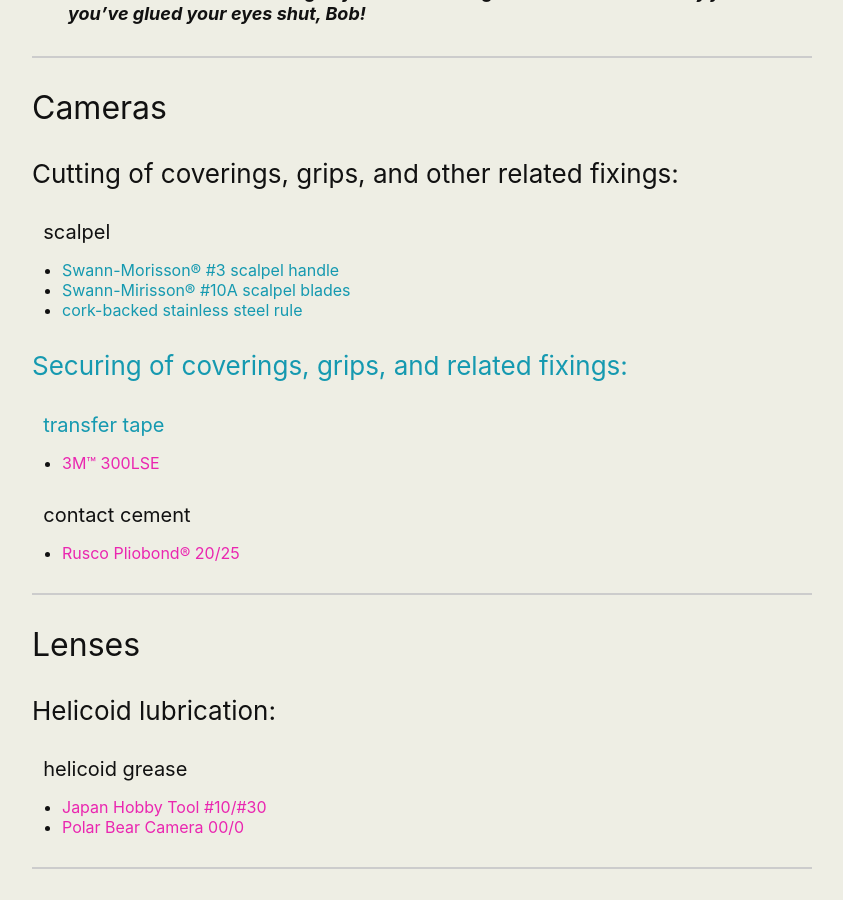
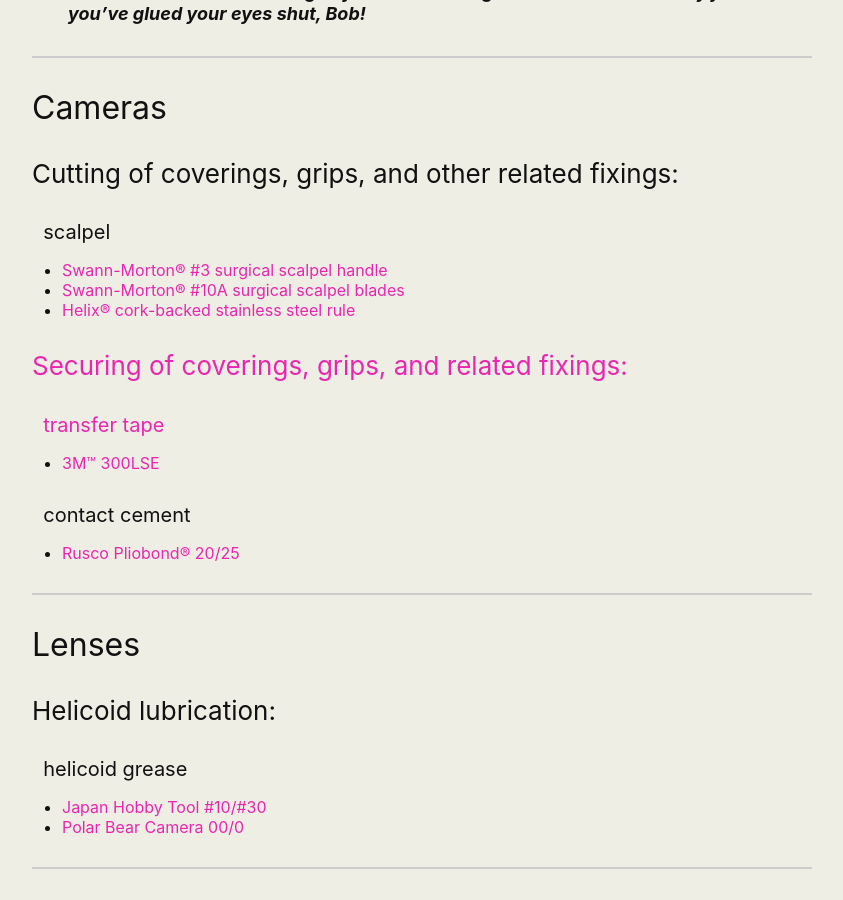
Before and after one commit to martbetz/martbetz.github.io, a Jekyll site: the page built from servicing-and-repair-resources.html, in a window 1280 px wide and 900 px high, scrolled down 331 px. Shown: the whole window, without its empty margins (218-1061 px from the left). Built offline with Jekyll 4.4.1, drawn with Linux system fonts in a browser that asks for light colours.

Commit message:
Update servicing-and-repair-resources.html

```diff
--- a/servicing-and-repair-resources.html
+++ b/servicing-and-repair-resources.html
@@ -21,9 +21,9 @@
 <h3>Cutting of coverings, grips, and other related fixings:</h3>
 <h4>&nbsp;&nbsp;scalpel</h4>
 <ul>
-<li><a href="">Swann-Morisson® #3 scalpel handle</li>
-<li><a href="">Swann-Mirisson® #10A scalpel blades</li>
-<li><a href="">cork-backed stainless steel rule</li>
+<li><a href="https://www.swann-morton.com/product/123.php">Swann-Morton® #3 surgical scalpel handle</li>
+<li><a href="https://www.swann-morton.com/product/17.php">Swann-Morton® #10A surgical scalpel blades</li>
+<li><a href="https://www.hobbycraft.co.uk/helix-non-slip-steel-rule-45cm/5669481000.html">Helix® cork-backed stainless steel rule</li>
 </ul>
 <h3>Securing of coverings, grips, and related fixings:</h3>
 <h4>&nbsp;&nbsp;transfer tape</h4>
```
